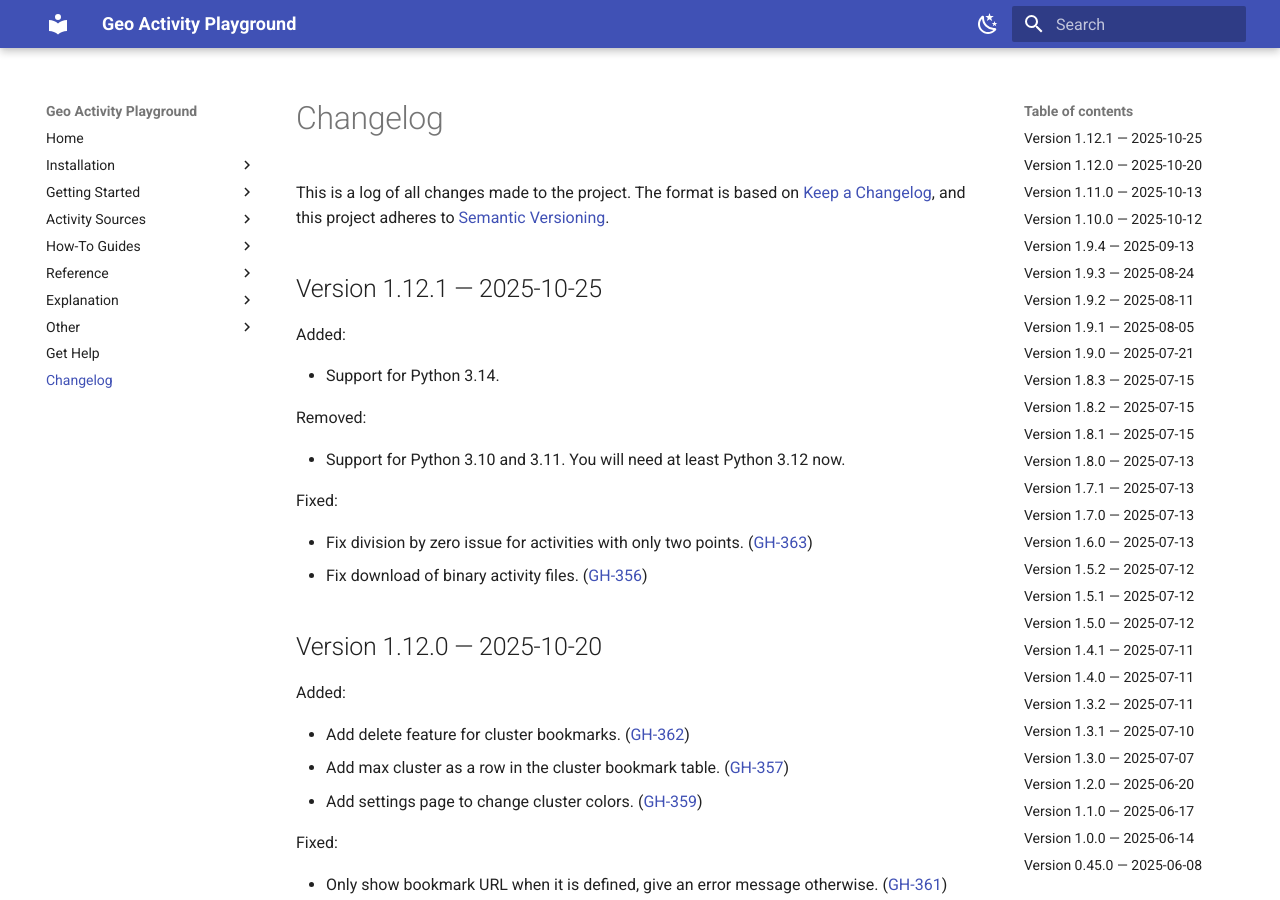
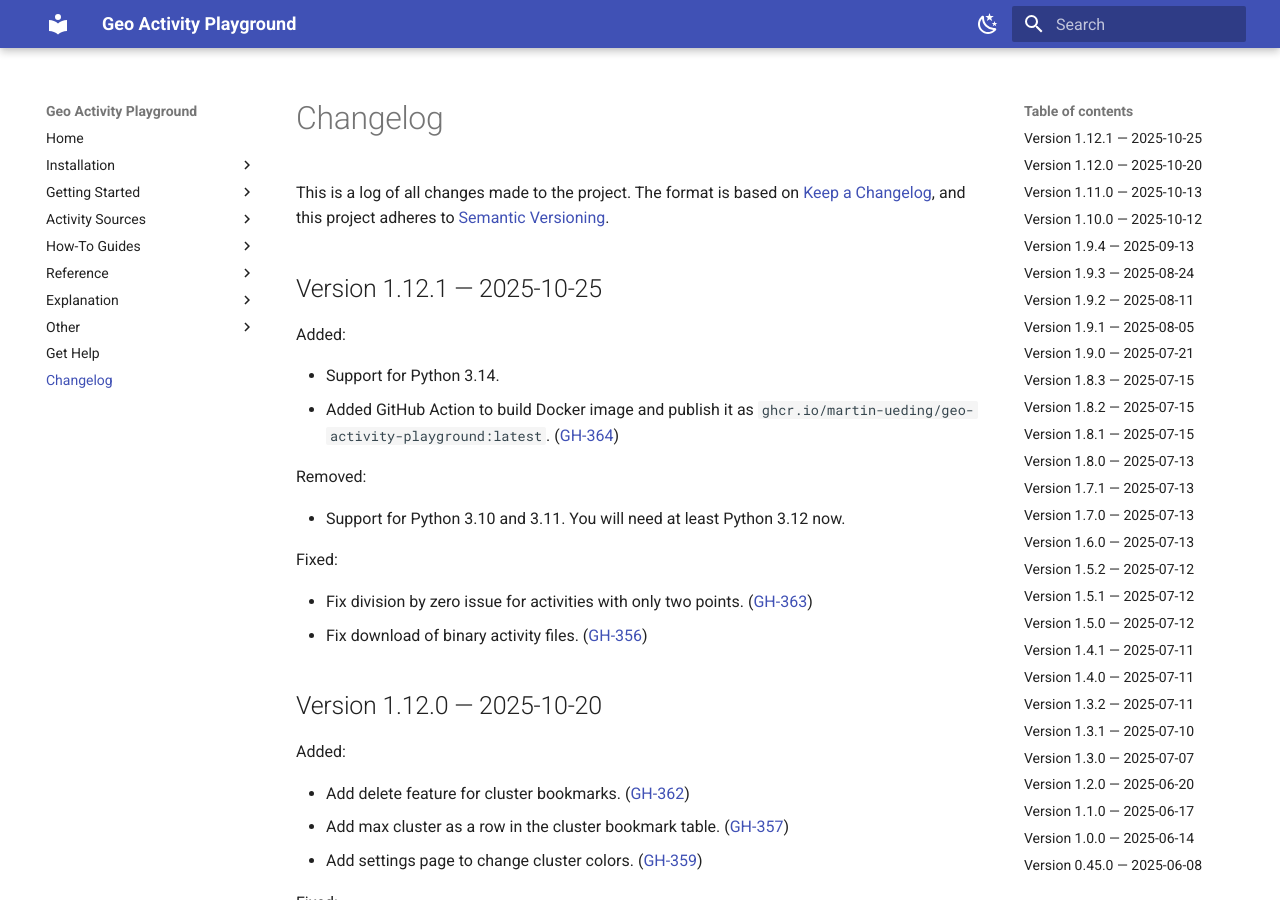
Before and after one commit to martin-ueding/geo-activity-playground, an MkDocs documentation site: the page built from docs/changelog.md, in a window 1280 px wide and 900 px high. Built offline with MkDocs 1.6.1 and Material for MkDocs 9.7.7, drawn with Linux system fonts in a browser that asks for light colours.

Commit message:
Changelog entry

```diff
--- a/docs/changelog.md
+++ b/docs/changelog.md
@@ -20,6 +20,7 @@ Types of changes
 Added:
 
 - Support for Python 3.14.
+- Added GitHub Action to build Docker image and publish it as `ghcr.io/martin-ueding/geo-activity-playground:latest`. ([GH-364](https://github.com/martin-ueding/geo-activity-playground/issues/364))
 
 Removed:
 
```
